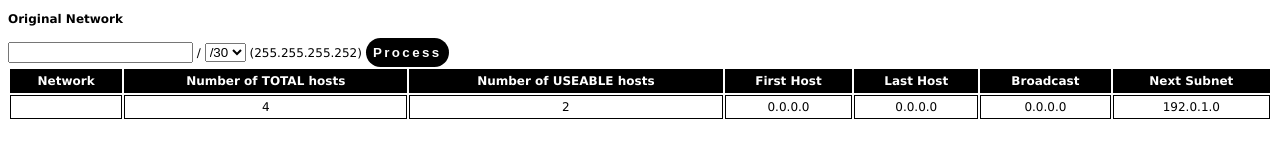
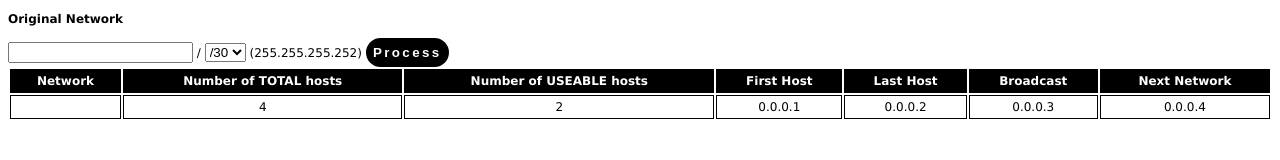
Before and after one commit to de-mark/algorithms_subnetting, a plain HTML site: page index.html in a window 1280 px wide. Both pictures are taken after a click on the button "Process". Drawn offline with Linux system fonts and the light colour scheme.

Commit message:
Added next network calculation

```diff
--- a/assets/js/main.js
+++ b/assets/js/main.js
@@ -47,33 +47,45 @@ const displaySubnetMask = () => {
     subnetMaskComponent.innerHTML = `(${decimalSubnetMask.join(".")})`;
 }
 
-
+// addBinary : Takes two binary strings and returns the added binary strings as a string with four decimal octets (IPv4 address)
 const addBinary = (firstAddend, secondAddend) => {
+    // We turn the binary into decimal and add them--then turn the numbers back to binary
     let binSum = (Number(parseInt(firstAddend, 2)) + Number(parseInt(secondAddend, 2))).toString(2);
 
-    console.log(firstAddend, parseInt(firstAddend, 2));
-    console.log(secondAddend, parseInt(secondAddend, 2));
-
+    // Since the octets need there to be 32 bytes and the dec -> bin translation doesn't take
+    // this into account, we zero pad the binary
     let zeroPaddedSum = "";
 
     for (let i = 0; i < 32 - binSum.length; i++){
         zeroPaddedSum += "0";
     }
 
-    // 0000 0000.0000 0000.0000 0110.0000 1000
-
+    // Remember, the calculation will keep 0's on the right to keep the binary number
+    // consistent to the decimal value, but will erase the zeros since it doesn't know
+    // how many places we need. Therefore, we add padding to the left.
     zeroPaddedSum += binSum;
 
-    console.log(zeroPaddedSum);
-
+    // Now we actually have to go through the 32 bytes and add the dot separator
     let newOctetsToParse = [];
     for (let i=0; i < 32; i += 8){
         newOctetsToParse.push(zeroPaddedSum.slice(i,i+8));
     }
 
+    // Translates each binary octet to a decimal and returns as a string
     return newOctetsToParse.map((octet) => parseInt(octet, 2)).join(".");
 }
 
+const padOctet = (octet) => {
+    let binary = parseInt(octet).toString(2);
+
+    while (binary.length < 8) {
+        binary = "0" + binary;
+    }
+
+    // 1100 0000 . 0000 0000 . 0000 0000 . 0000 0000
+
+    return binary;
+}
 
 const processSubnet = () => {
     let currentNetwork = networkComponent.value;
@@ -82,13 +94,14 @@ const processSubnet = () => {
     let nTotalHosts = 2**(32-currentSubnet);
     let nUseableHosts = nTotalHosts - 2;
 
-    let binaryNetwork = currentNetwork.split(".").map((octet) => parseInt(octet).toString(2)).join('');
+    let binaryNetwork = currentNetwork.split(".").map((octet) => padOctet(octet)).join('');
     console.log(currentNetwork);
     console.log(binaryNetwork);
 
     let binFirstHost = addBinary(binaryNetwork, 1);
     let binLastHost = addBinary(binaryNetwork, nUseableHosts.toString(2));
-    let binBroadcast = addBinary(binaryNetwork, nTotalHosts.toString(2));
+    let binBroadcast = addBinary(binaryNetwork, (nTotalHosts-1).toString(2));
+    let binNextNetwork = addBinary(binaryNetwork, nTotalHosts.toString(2));
 
     document.getElementById("cell_network").innerHTML = currentNetwork;
     document.getElementById("cell_totalhosts").innerHTML = nTotalHosts.toLocaleString();
@@ -96,7 +109,7 @@ const processSubnet = () => {
     document.getElementById("cell_firsthost").innerHTML = binFirstHost;
     document.getElementById("cell_lasthost").innerHTML = binLastHost;
     document.getElementById("cell_broadcast").innerHTML = binBroadcast;
-    // document.getElementById("cell_nextsub").innerHTML =
+    document.getElementById("cell_nextnet").innerHTML = binNextNetwork;
 }
 
 
--- a/index.html
+++ b/index.html
@@ -40,7 +40,7 @@
                         Broadcast
                     </th>
                     <th>
-                        Next Subnet
+                        Next Network
                     </th>
                 </tr>
             </thead>
@@ -64,7 +64,7 @@
                     <td id="cell_broadcast">
                         192.0.0.255
                     </td>
-                    <td id="cell_nextsub">
+                    <td id="cell_nextnet">
                         192.0.1.0
                     </td>
                 </tr>
```
